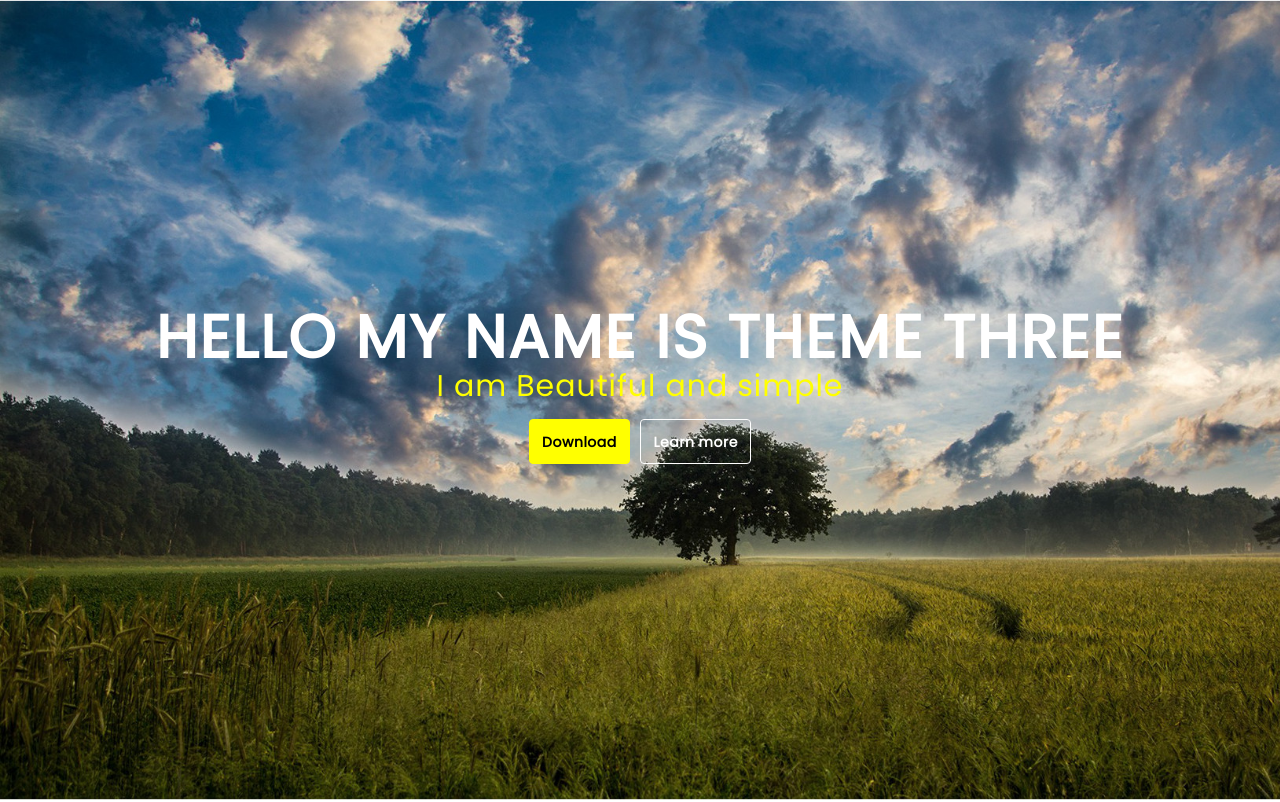
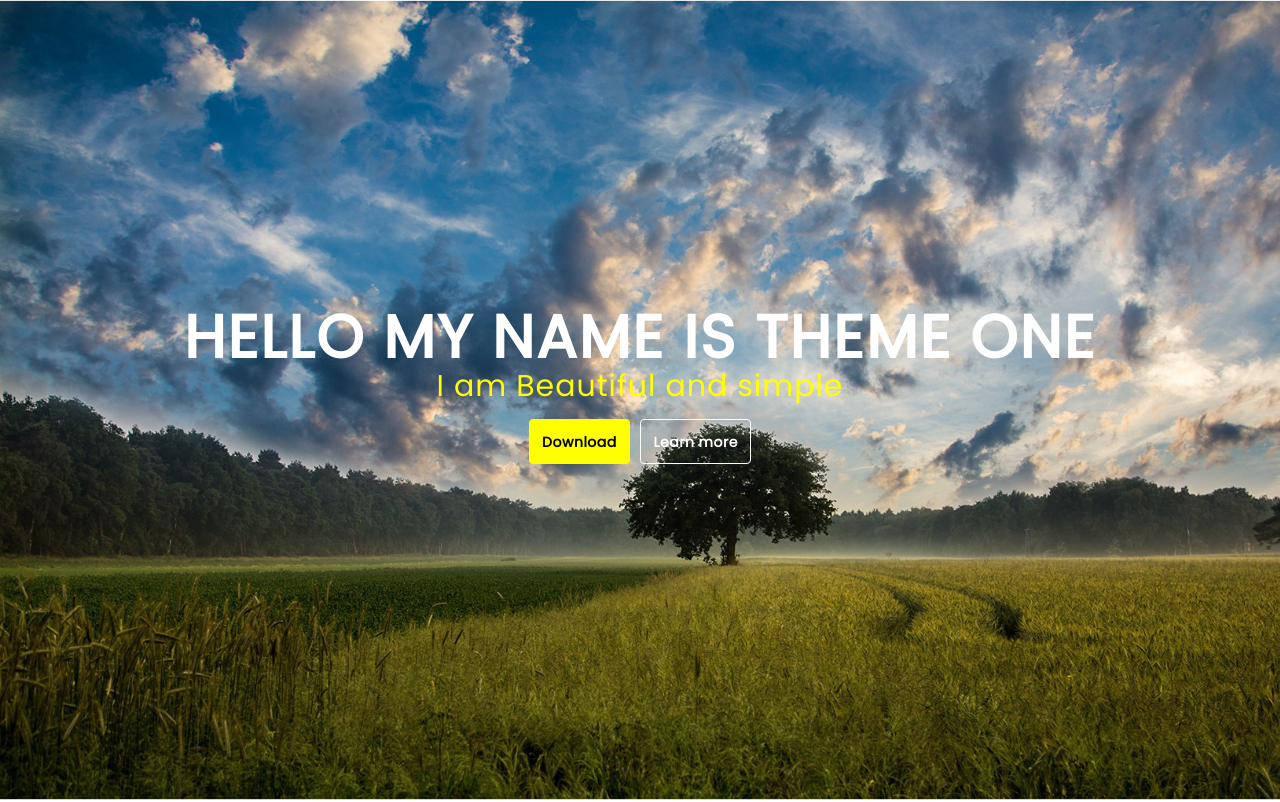
Before and after one commit to iboroja/themeOne, a plain HTML site: page index.html in a window 1280 px wide. Shown: the top 802 px of the page. Drawn offline with nearby package versions, Linux system fonts and the light colour scheme; a script that the page names is missing.

Commit message:
Finished but not polished

```diff
--- a/index.html
+++ b/index.html
@@ -4,7 +4,7 @@
     <meta charset="utf-8">
     <meta http-equiv="X-UA-Compatible" content="IE=edge">
     <meta name="viewport" content="width=device-width, initial-scale=1">
-    <title>Theme Three</title>
+    <title>Theme One</title>
 
     <link rel="stylesheet" href="https://maxcdn.bootstrapcdn.com/bootstrap/3.3.6/css/bootstrap.min.css" integrity="sha384-1q8mTJOASx8j1Au+a5WDVnPi2lkFfwwEAa8hDDdjZlpLegxhjVME1fgjWPGmkzs7" crossorigin="anonymous">
     <link rel="stylesheet" href="https://maxcdn.bootstrapcdn.com/font-awesome/4.5.0/css/font-awesome.min.css">
@@ -14,7 +14,7 @@
   </head>
   <body>
   	<header>
-      <h1>Hello my name is theme three</h1>
+      <h1>Hello my name is theme One</h1>
       <h3>I am Beautiful and simple</h3>
       <div class="headerButtons">
         <a href="https://github.com/iboroja/themeThree" target="_blank"><button type="button" class="btn btn-warning">Download</button></a>
@@ -97,7 +97,7 @@
       <div class="contactUs">
          <h3>Contact us</h3>
           <br>
-          <h4>Theme Three</h4><br>
+          <h4>Theme One</h4><br>
           <p>Adress: John Doe Street, New York</p>
           <p>Phone: +845 123 4567</p>
           <p>E-mail: info@iboroja.com</p>
```
Also changed, not shown: js/app.js (deleted).
